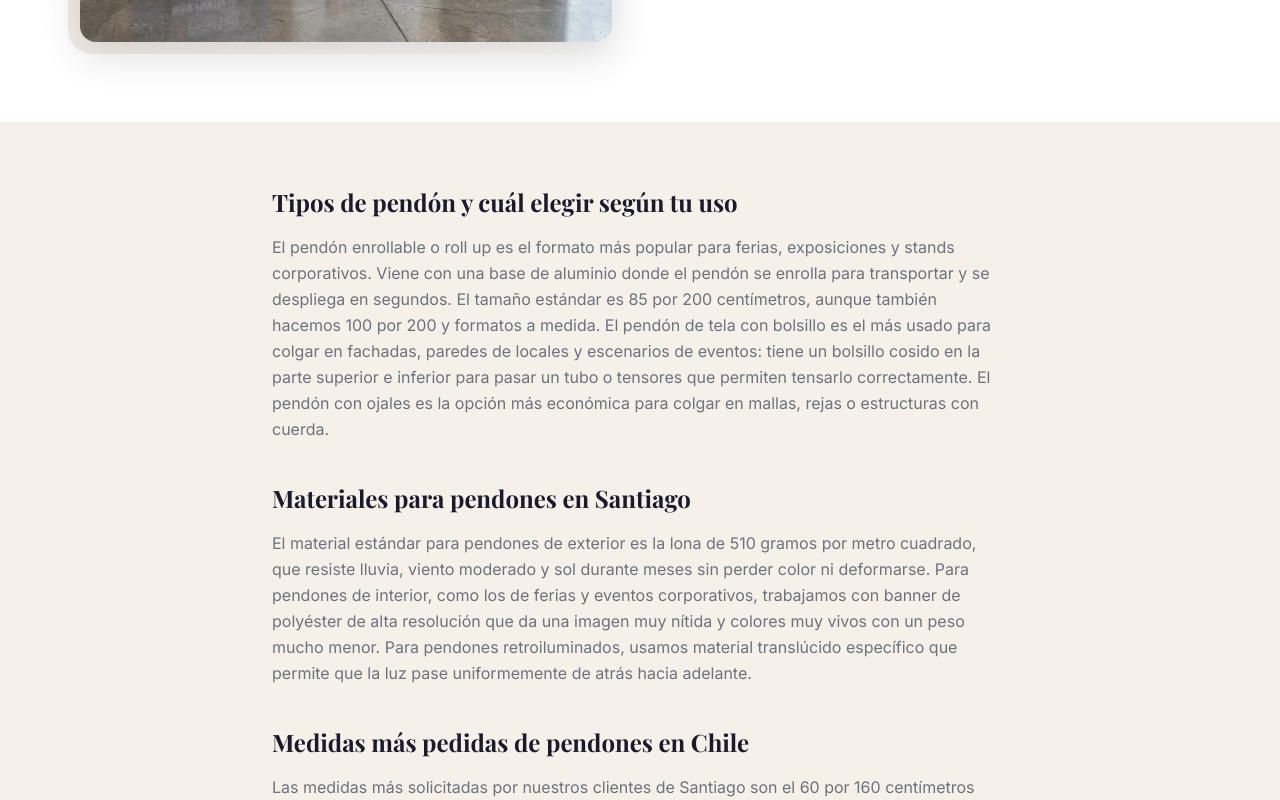
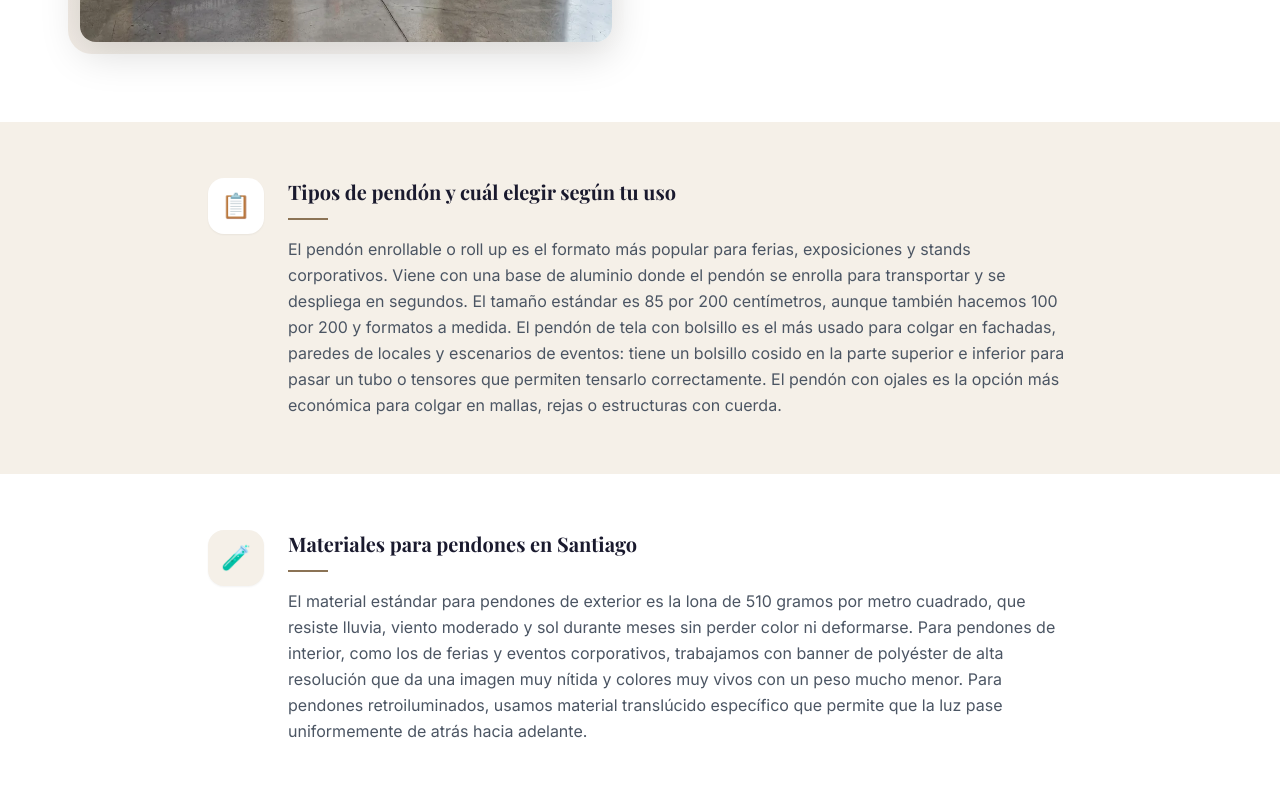
Before and after one commit to antaruii122/imprenta-salvadordali, a React (Vite) app: page /servicios/pendones in a window 1280 px wide. Shown: the part 840-1640 px from the top of the page. Built offline with nearby package versions, Linux system fonts and the light colour scheme.

Commit message:
feat: create ServicioPage component for dynamic service rendering and metadata support

```diff
--- a/src/pages/ServicioPage.jsx
+++ b/src/pages/ServicioPage.jsx
@@ -85,19 +85,27 @@ export default function ServicioPage() {
         </div>
       </section>
 
-      {/* Long-form content body */}
-      {servicio.body && servicio.body.length > 0 && (
-        <section className="py-16 bg-beige">
-          <div className="max-w-3xl mx-auto px-4 space-y-10">
-            {servicio.body.map((block, i) => (
-              <div key={i}>
-                <h2 className="font-heading text-2xl font-bold text-charcoal mb-4">{block.h2}</h2>
-                <p className="text-gray-500 leading-relaxed text-base">{block.text}</p>
+      {/* Long-form content body — fondos alternados */}
+      {servicio.body && servicio.body.length > 0 && servicio.body.map((block, i) => {
+        const isBeige = i % 2 === 0
+        const icons = ['📋', '🧪', '🏪', '📁', '💰', '🚚', '📐', '🎨']
+        return (
+          <section key={i} className={`py-14 ${isBeige ? 'bg-beige' : 'bg-white'}`}>
+            <div className="max-w-4xl mx-auto px-4">
+              <div className="flex gap-6 items-start">
+                <div className={`hidden md:flex flex-shrink-0 w-14 h-14 rounded-2xl items-center justify-center text-2xl shadow-sm ${isBeige ? 'bg-white' : 'bg-beige'}`}>
+                  {icons[i] || '📌'}
+                </div>
+                <div className="flex-1">
+                  <h2 className="font-heading text-xl font-bold text-charcoal mb-3">{block.h2}</h2>
+                  <div className="w-10 h-0.5 bg-brand mb-4" />
+                  <p className="text-gray-600 leading-relaxed text-base">{block.text}</p>
+                </div>
               </div>
-            ))}
-          </div>
-        </section>
-      )}
+            </div>
+          </section>
+        )
+      })}
 
       {/* Why us — dark strip */}
       <section className="py-16 bg-charcoal">
```
